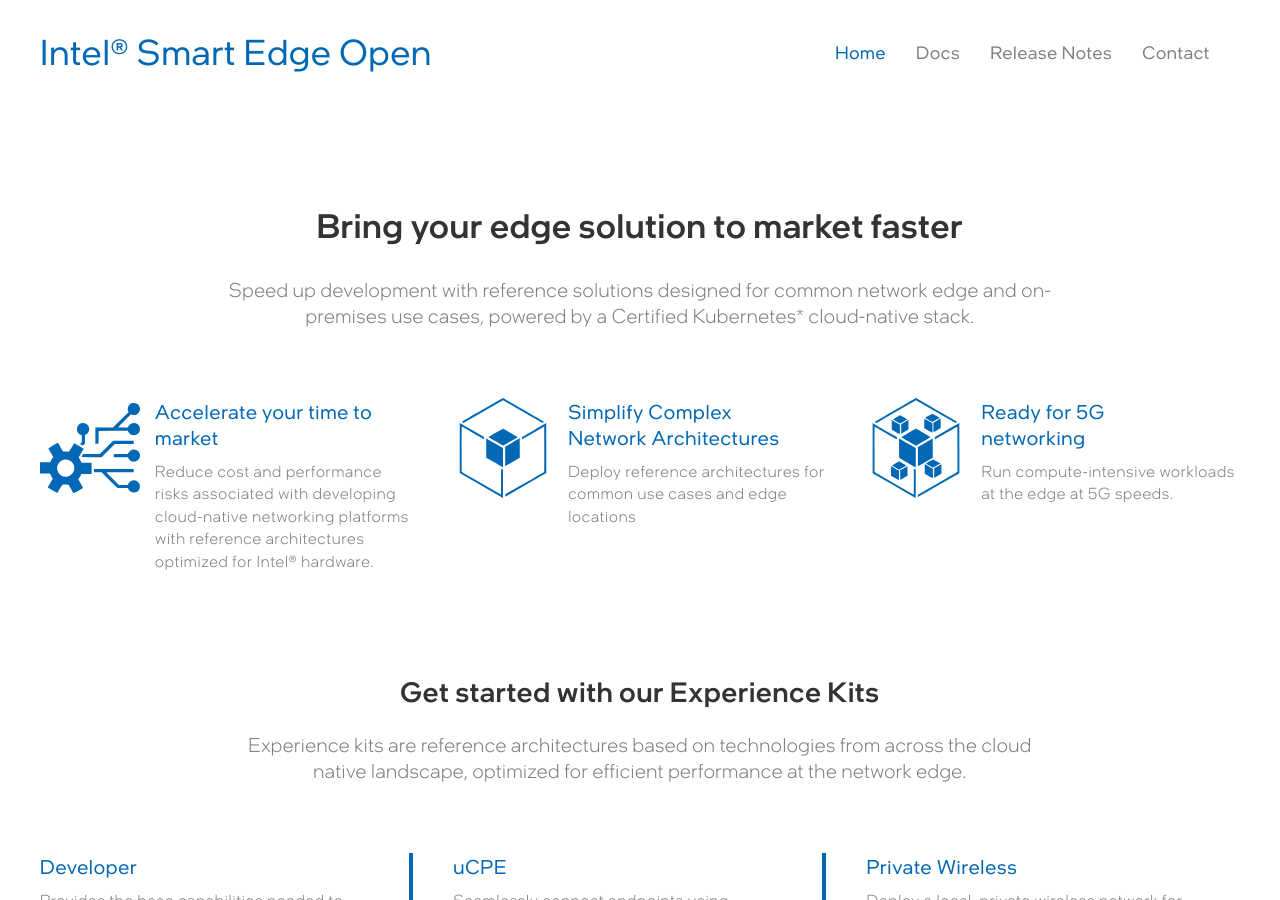
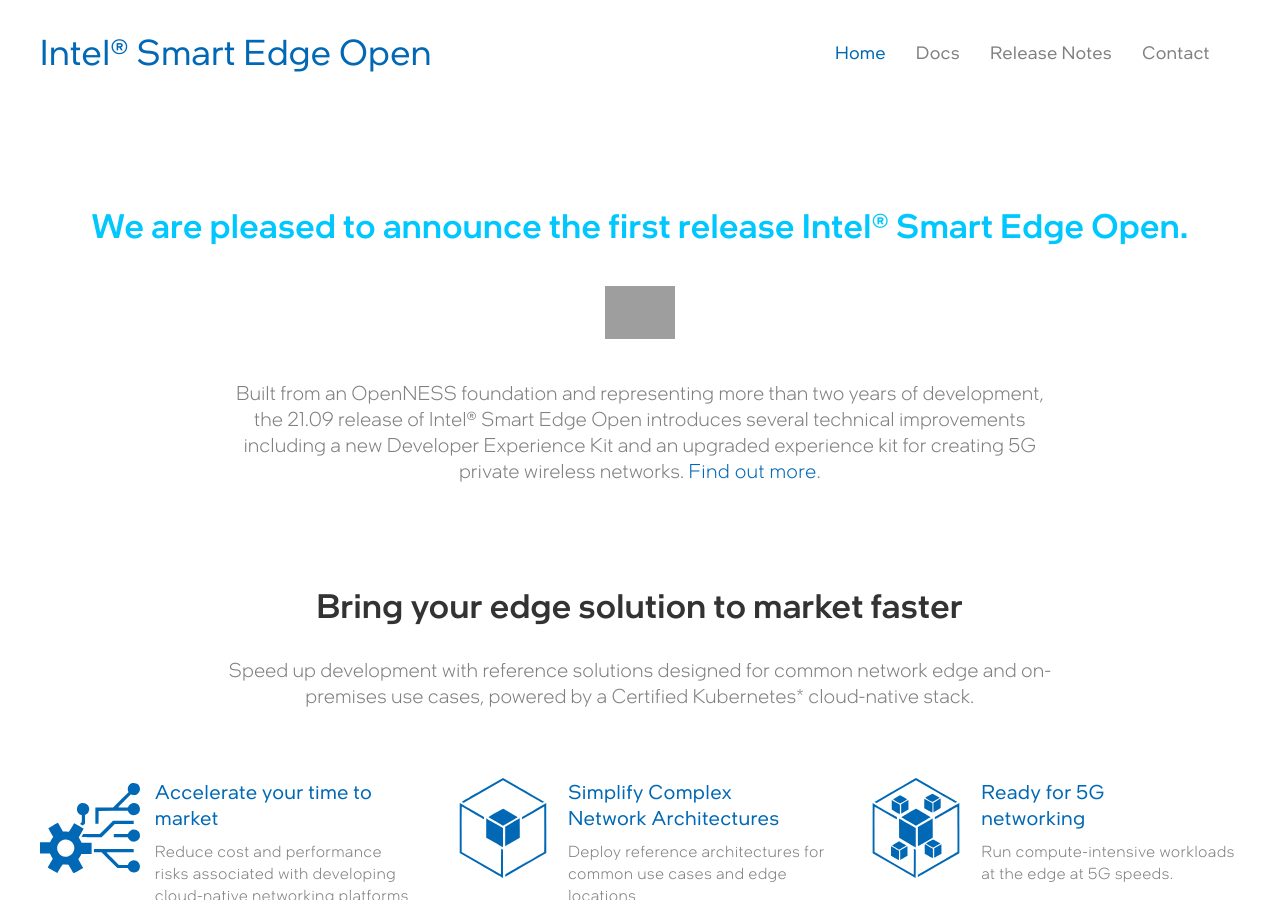
Before and after one commit to intelsmartedgeons/intelsmartedgeons.github.io, a Jekyll site: the page built from index.md, in a window 1280 px wide and 900 px high. Built offline with Jekyll 4.4.1, drawn with Linux system fonts in a browser that asks for light colours; some web fonts are replaced; grey boxes are pictures that could not be loaded.

Commit message:
added sectionm

```diff
--- a/_includes/boxesHead.html
+++ b/_includes/boxesHead.html
@@ -11,7 +11,15 @@
     {% assign columns = 3 %}
     {% assign container = '' %}
 {% endif %}
-
+<div class="uk-section">
+    <div class="uk-container{{container}}">
+        <h1 class="uk-text-center" style="color:#00C7FD">We are pleased to announce the first release Intel&reg; Smart Edge Open.</h1>
+        <div class="uk-text-center uk-margin-medium-top uk-margin-medium-bottom">
+            <img src="https://d29tbxcbtlbljy.cloudfront.net/smartedge/images/popper.png" alt="Introduction" width="70" height="auto" />
+        </div>
+        <p class="lead uk-text-center">Built from an OpenNESS foundation and representing more than two years of development, the 21.09 release of Intel&reg; Smart Edge Open introduces several technical improvements including a new Developer Experience Kit and an upgraded experience kit for creating 5G private wireless networks. <a href="/release-notes/" title="Find out more">Find out more</a>.</p>
+    </div>
+</div>
 <div class="uk-section boxHead">
     <div class="uk-container{{container}}">
         <h1 class="uk-text-center">Bring your edge solution to market faster</h1>
```
